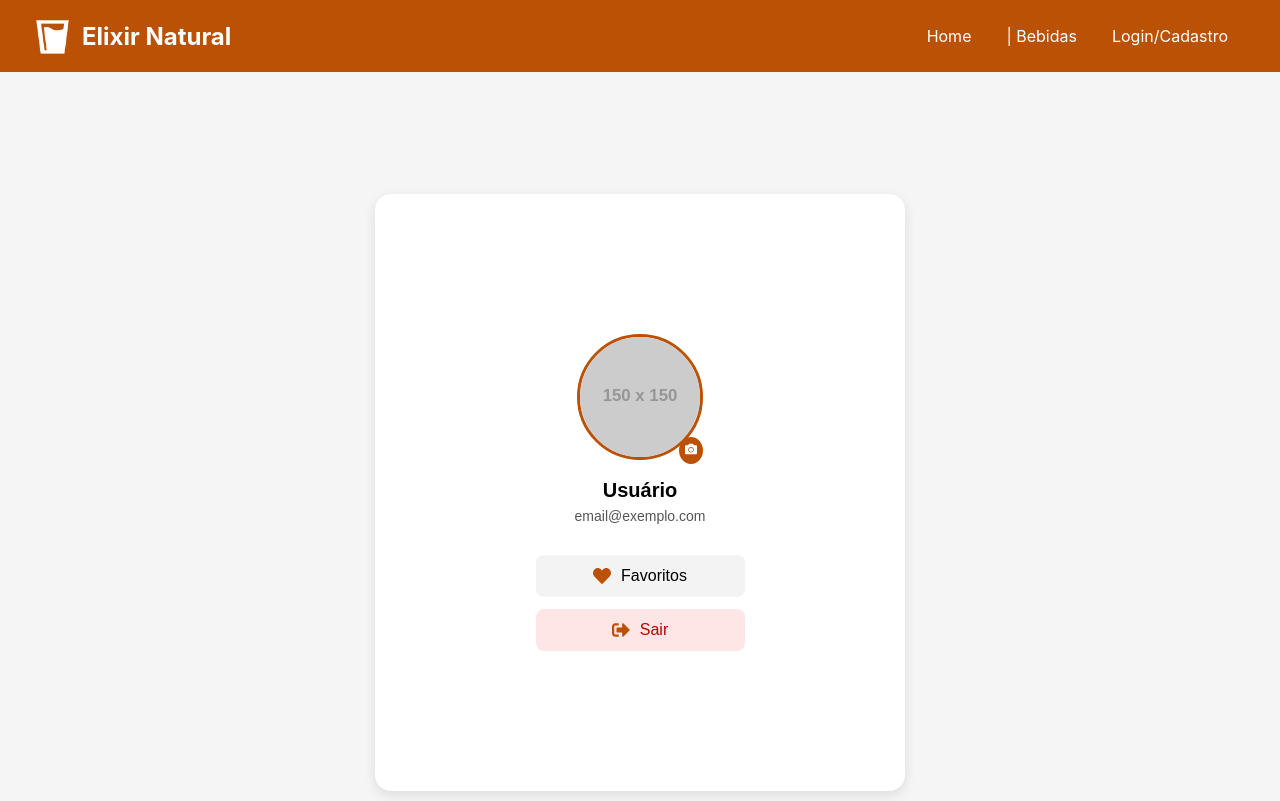
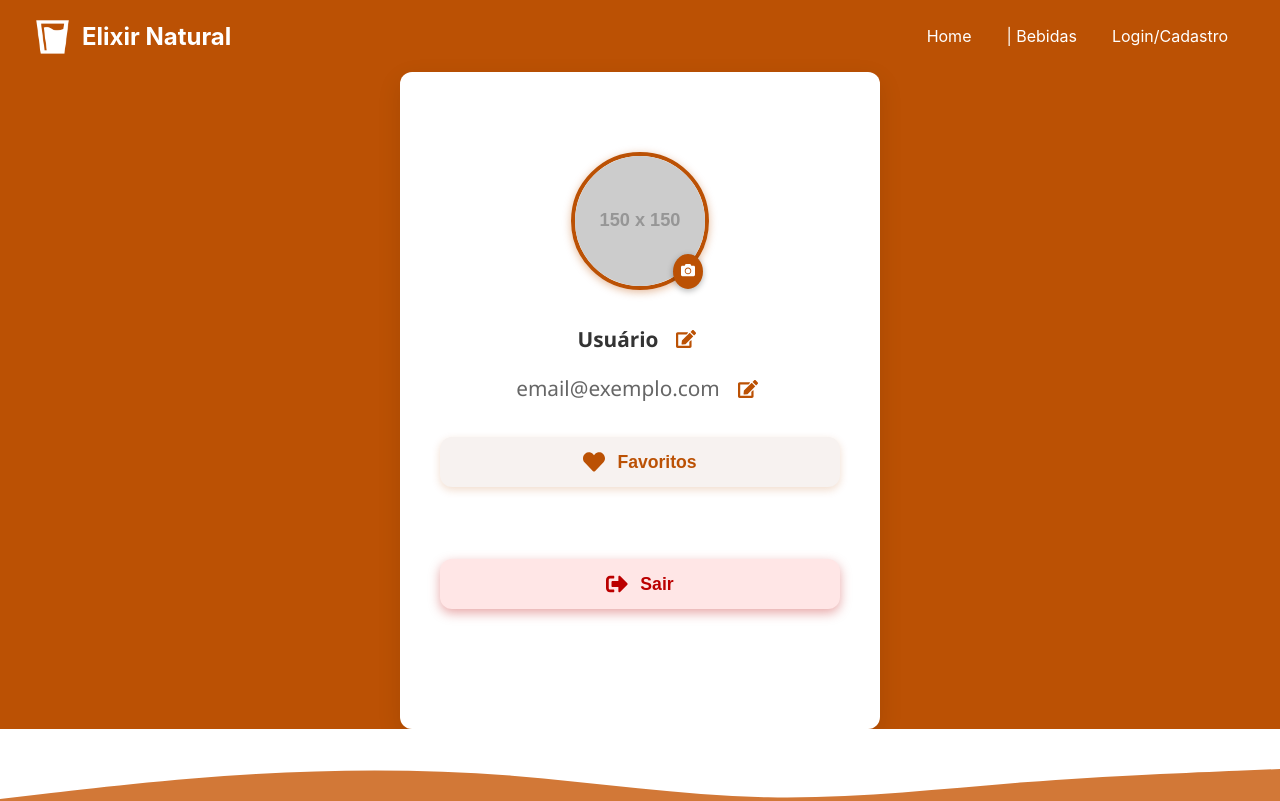
Before and after one commit to AlexsanderFrr/elixir-frontend, a React (Create React App) app: page /perfil in a window 1280 px wide. Shown: the top 801 px of the page. Built offline with nearby package versions, Linux system fonts and the light colour scheme; no server answers.

Commit message:
Perfil - editar funcionando

```diff
--- a/src/css/PerfilUsers.css
+++ b/src/css/PerfilUsers.css
@@ -1,122 +1,200 @@
-.perfil-container {
+.perfil-page .perfil-container {
   display: flex;
   flex-direction: column;
   align-items: center;
-  padding: 100px 16px;
-  font-family: sans-serif;
-  max-width: 800px;
+  padding: 80px 24px 120px;
+  font-family: 'Segoe UI', Tahoma, Geneva, Verdana, sans-serif;
+  max-width: 480px;
   margin: 0 auto;
   background-color: #fff;
+  box-shadow: 0 8px 24px rgba(0, 0, 0, 0.1);
+  border-radius: 12px;
   width: 100%;
   box-sizing: border-box;
 }
 
 /* Foto de perfil */
-.perfil-foto-wrapper {
+.perfil-page .perfil-foto-wrapper {
   position: relative;
-  margin-bottom: 15px;
+  margin-bottom: 28px;
 }
-
-.foto-perfil {
-  width: 120px;
-  height: 120px;
+.perfil-page .foto-perfil {
+  width: 130px;
+  height: 130px;
   border-radius: 50%;
   object-fit: cover;
-  border: 3px solid #bb5104;
-  transition: width 0.3s ease, height 0.3s ease;
+  border: 4px solid #bb5104;
+  box-shadow: 0 2px 8px rgba(187, 81, 4, 0.4);
+  transition: transform 0.3s ease;
 }
-
-.icon-camera {
+.perfil-page .foto-perfil:hover {
+  transform: scale(1.05);
+}
+.perfil-page .icon-camera {
   position: absolute;
-  bottom: 0;
-  right: 0;
+  bottom: 6px;
+  right: 6px;
   background: #bb5104;
   color: white;
   border-radius: 50%;
-  padding: 6px;
+  padding: 8px;
   cursor: pointer;
-  font-size: 12px;
+  font-size: 14px;
+  box-shadow: 0 2px 6px rgba(0,0,0,0.3);
+  transition: background-color 0.3s ease;
+}
+.perfil-page .icon-camera:hover {
+  background-color: #8a3700;
 }
 
-/* Nome e email */
-.perfil-info {
-  text-align: center;
-  margin-bottom: 24px;
+/* Informações e edição */
+.perfil-page .perfil-info {
+  width: 100%;
+  max-width: 400px;
+  display: flex;
+  flex-direction: column;
+  gap: 18px;
+  margin-bottom: 32px;
+}
+.perfil-page .perfil-info h2,
+.perfil-page .perfil-info p {
+  font-weight: 600;
+  font-size: 1.3rem;
+  margin: 0;
+  display: flex;
+  align-items: center;
+  justify-content: center;
+  gap: 12px;
+  color: #333;
+}
+.perfil-page .perfil-info p {
+  font-weight: 500;
+  color: #666;
 }
 
-.perfil-info h2 {
-  margin: 0;
-  font-size: 20px;
+/* Inputs de edição */
+.perfil-page .perfil-info input {
+  width: 100%;
+  padding: 14px 20px;
+  font-size: 1rem;
+  border-radius: 10px;
+  border: 2px solid #bb5104;
+  background-color: #fff5f0;
+  color: #bb3f00;
+  font-weight: 600;
+  box-shadow: inset 0 2px 6px rgba(187, 81, 4, 0.15);
+  transition: border-color 0.3s ease, box-shadow 0.3s ease;
+}
+.perfil-page .perfil-info input::placeholder {
+  font-style: italic;
+  color: #bb7a4a;
+}
+.perfil-page .perfil-info input:focus {
+  outline: none;
+  border-color: #ff7f00;
+  box-shadow: 0 0 10px rgba(255, 127, 0, 0.6);
 }
 
-.perfil-info p {
-  margin: 4px 0;
-  color: #555;
-  font-size: 14px;
+/* Botões ícones (editar, salvar, cancelar) */
+.perfil-page .icon-button {
+  background: none;
+  border: none;
+  cursor: pointer;
+  color: #bb5104;
+  font-size: 20px;
+  transition: color 0.25s ease;
+  padding: 6px;
+  border-radius: 6px;
+  display: flex;
+  align-items: center;
+  justify-content: center;
+}
+.perfil-page .icon-button:hover {
+  color: #8a3700;
+  background-color: #ffe2ce;
 }
 
-/* Botões */
-.perfil-opcoes {
+/* Container para input + botões salvar/cancelar */
+.perfil-page .input-group {
+  display: flex;
+  gap: 10px;
+  align-items: center;
+}
+
+/* Botões principais (favoritos, sair) */
+.perfil-page .perfil-opcoes {
   display: flex;
   flex-direction: column;
-  width: 50%;
+  width: 100%;
+  max-width: 400px;
+  gap: 16px;
+}
+.perfil-page .opcao-btn {
+  display: flex;
+  align-items: center;
   gap: 12px;
+  padding: 14px 0;
+  border: none;
+  background: #f7f2f0;
+  border-radius: 12px;
+  font-size: 1.1rem;
+  cursor: pointer;
+  color: #bb5104;
+  font-weight: 700;
+  justify-content: center;
+  box-shadow: 0 3px 8px rgba(187, 81, 4, 0.2);
+  transition: background-color 0.3s ease, box-shadow 0.3s ease;
+}
+.perfil-page .opcao-btn:hover {
+  background-color: #ffd1a8;
+  box-shadow: 0 6px 16px rgba(187, 81, 4, 0.35);
+}
+.perfil-page .opcao-btn .icon {
+  font-size: 22px;
 }
 
-.opcao-btn {
-  display: flex;
-  align-items: center;
-  gap: 10px;
-  padding: 12px;
-  border: none;
-  background: #f3f3f3;
-  border-radius: 8px;
-  font-size: 16px;
-  cursor: pointer;
-  transition: background 0.2s ease;
-  justify-content: center;
+/* Botão sair, destacado e afastado */
+.perfil-page .opcao-btn.sair {
+  background: #ffe6e6;
+  color: #bb0000;
+  margin-top: 56px;
+  font-weight: 800;
+  box-shadow: 0 4px 12px rgba(187, 0, 0, 0.35);
+}
+.perfil-page .opcao-btn.sair:hover {
+  background: #ffb5b5;
+  box-shadow: 0 6px 18px rgba(187, 0, 0, 0.5);
 }
 
-.opcao-btn:hover {
-  background: #e1e1e1;
-}
-
-.opcao-btn .icon {
-  color: #bb5104;
-  font-size: 18px;
-}
-
-.opcao-btn.sair {
-  background: #ffe6e6;
-  color: #bb0000;
-}
-
-/* Media Query para mobile */
+/* Responsivo */
 @media (max-width: 480px) {
-  .perfil-container {
-    padding: 16px 12px;
+  .perfil-page .perfil-container {
+    padding: 40px 16px 100px;
     max-width: 100%;
+    border-radius: 0;
+    box-shadow: none;
   }
-
-  .foto-perfil {
-    width: 90px;
-    height: 90px;
+  .perfil-page .foto-perfil {
+    width: 110px;
+    height: 110px;
   }
-
-  .perfil-info h2 {
+  .perfil-page .perfil-info h2,
+  .perfil-page .perfil-info p {
+    font-size: 1.1rem;
+  }
+  .perfil-page .perfil-info input {
+    font-size: 0.95rem;
+    padding: 12px 16px;
+  }
+  .perfil-page .opcao-btn {
+    font-size: 1rem;
+    padding: 12px 0;
+  }
+  .perfil-page .opcao-btn .icon,
+  .perfil-page .icon-button {
     font-size: 18px;
   }
-
-  .perfil-info p {
-    font-size: 13px;
-  }
-
-  .opcao-btn {
-    font-size: 14px;
-    padding: 10px;
-  }
-
-  .opcao-btn .icon {
-    font-size: 16px;
+  .perfil-page .opcao-btn.sair {
+    margin-top: 40px;
   }
 }
--- a/src/pages/PerfilUsers.js
+++ b/src/pages/PerfilUsers.js
@@ -2,7 +2,7 @@
 import React, { useState, useEffect } from 'react';
 import '../css/PerfilUsers.css';
 import { useAuth } from '../contexts/AuthContext';
-import { FaHeart, FaSignOutAlt, FaCamera } from 'react-icons/fa';
+import { FaHeart, FaSignOutAlt, FaCamera, FaEdit, FaSave, FaTimes } from 'react-icons/fa';
 import { useNavigate } from 'react-router-dom';
 import { apiEndpoint } from '../config/constantes';
 
@@ -11,7 +11,13 @@ function PerfilUsers() {
   const navigate = useNavigate();
   const [fotoPerfil, setFotoPerfil] = useState(user?.imagem || null);
 
-  const isAdmin = user?.tipo === 'admin'; // 👈 verifica se é admin
+  // Estados para edição
+  const [editNome, setEditNome] = useState(false);
+  const [editEmail, setEditEmail] = useState(false);
+
+  // Campos editáveis
+  const [novoNome, setNovoNome] = useState(user?.nome || '');
+  const [novoEmail, setNovoEmail] = useState(user?.email || '');
 
   useEffect(() => {
     if (user?.imagem) {
@@ -38,10 +44,8 @@ function PerfilUsers() {
         const usuarioAtualizado = await apiEndpoint.get("/usuario/me", {
           headers: { Authorization: `Bearer ${user.token}` },
         });
-
         setFotoPerfil(usuarioAtualizado.data.imagem);
         updateUser({ ...user, imagem: usuarioAtualizado.data.imagem });
-
         alert("Foto de perfil atualizada com sucesso!");
       } else {
         alert("Falha ao atualizar foto de perfil.");
@@ -53,17 +57,58 @@ function PerfilUsers() {
   };
 
   const handleLogout = () => {
-    const confirmado = window.confirm("Você realmente deseja sair do site?");
-    if (confirmado) {
+    if (window.confirm("Você realmente deseja sair do site?")) {
       logout();
       navigate('/');
     }
   };
 
+  const salvarNome = async () => {
+    try {
+      const response = await apiEndpoint.put(
+        "/usuario/me",
+        { nome: novoNome },
+        { headers: { Authorization: `Bearer ${user.token}` } }
+      );
+      if (response.status === 200) {
+        updateUser({ ...user, nome: novoNome });
+        setEditNome(false);
+        alert("Nome atualizado com sucesso!");
+      } else {
+        alert("Falha ao atualizar nome.");
+      }
+    } catch (error) {
+      console.error(error);
+      alert("Erro ao atualizar nome.");
+    }
+  };
+
+  const salvarEmail = async () => {
+    try {
+      const response = await apiEndpoint.put(
+        "/usuario/me",
+        { email: novoEmail },
+        { headers: { Authorization: `Bearer ${user.token}` } }
+      );
+      if (response.status === 200) {
+        updateUser({ ...user, email: novoEmail });
+        setEditEmail(false);
+        alert("Email atualizado com sucesso!");
+      } else {
+        alert("Falha ao atualizar email.");
+      }
+    } catch (error) {
+      console.error(error);
+      alert("Erro ao atualizar email.");
+    }
+  };
+
+  const isAdmin = user?.tipo === 'admin';
+
   return (
-    <div className="login-page">
-      <div className="login-card">
+    <div className="perfil-page">
       <div className="perfil-container">
+        {/* Foto de perfil */}
         <div className="perfil-foto-wrapper">
           <img
             src={fotoPerfil || 'https://via.placeholder.com/150'}
@@ -72,29 +117,95 @@ function PerfilUsers() {
           />
           <label className="icon-camera" title="Alterar foto de perfil">
             <FaCamera />
-              <input
-                type="file"
-                accept="image/*"
-                onChange={handleFotoChange}
-                hidden
-              />
+            <input type="file" accept="image/*" onChange={handleFotoChange} hidden />
           </label>
         </div>
 
+        {/* Nome e E-mail com edição */}
         <div className="perfil-info">
-            <h2>{user?.nome || 'Usuário'}</h2>
-            <p>{user?.email || 'email@exemplo.com'}</p>
+          {/* Nome */}
+          {!editNome ? (
+            <h2>
+              {user?.nome || 'Usuário'}
+              <button
+                className="icon-button"
+                onClick={() => setEditNome(true)}
+                title="Editar nome"
+              >
+                <FaEdit />
+              </button>
+            </h2>
+          ) : (
+            <div className="input-group">
+              <input
+                className="input-editar"
+                type="text"
+                value={novoNome}
+                onChange={(e) => setNovoNome(e.target.value)}
+                placeholder="Digite seu novo nome"
+              />
+              <button className="icon-button" onClick={salvarNome} title="Salvar nome">
+                <FaSave />
+              </button>
+              <button
+                className="icon-button"
+                onClick={() => {
+                  setNovoNome(user?.nome || '');
+                  setEditNome(false);
+                }}
+                title="Cancelar"
+              >
+                <FaTimes />
+              </button>
+            </div>
+          )}
+
+          {/* Email */}
+          {!editEmail ? (
+            <p>
+              {user?.email || 'email@exemplo.com'}
+              <button
+                className="icon-button"
+                onClick={() => setEditEmail(true)}
+                title="Editar email"
+              >
+                <FaEdit />
+              </button>
+            </p>
+          ) : (
+            <div className="input-group">
+              <input
+                className="input-editar"
+                type="email"
+                value={novoEmail}
+                onChange={(e) => setNovoEmail(e.target.value)}
+                placeholder="Digite seu novo e-mail"
+              />
+              <button className="icon-button" onClick={salvarEmail} title="Salvar email">
+                <FaSave />
+              </button>
+              <button
+                className="icon-button"
+                onClick={() => {
+                  setNovoEmail(user?.email || '');
+                  setEditEmail(false);
+                }}
+                title="Cancelar"
+              >
+                <FaTimes />
+              </button>
+            </div>
+          )}
         </div>
 
+        {/* Botões de ação */}
         <div className="perfil-opcoes">
-            {/* Só exibe favoritos se NÃO for admin */}
           {!isAdmin && (
             <button className="opcao-btn" onClick={() => navigate('/favoritos')}>
               <FaHeart className="icon" />
               Favoritos
             </button>
           )}
-
           <button className="opcao-btn sair" onClick={handleLogout}>
             <FaSignOutAlt className="icon" />
             Sair
@@ -102,7 +213,6 @@ function PerfilUsers() {
         </div>
       </div>
     </div>
-    </div>
   );
 }
 
```
Lines whose indentation alone changed are shown as unchanged.
